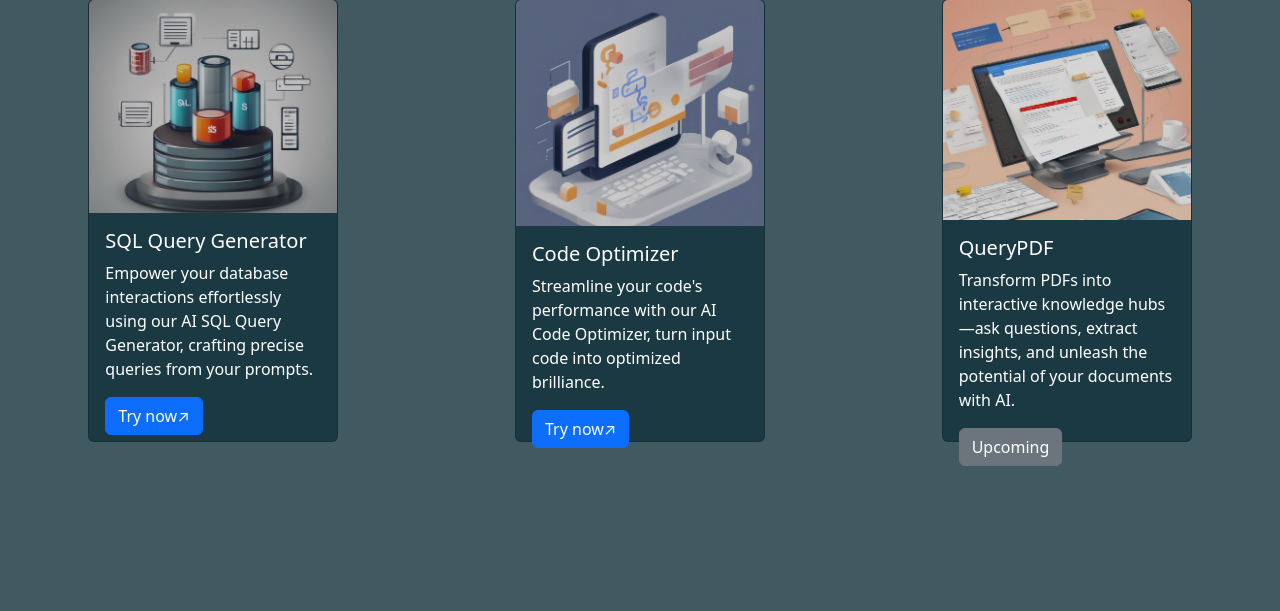
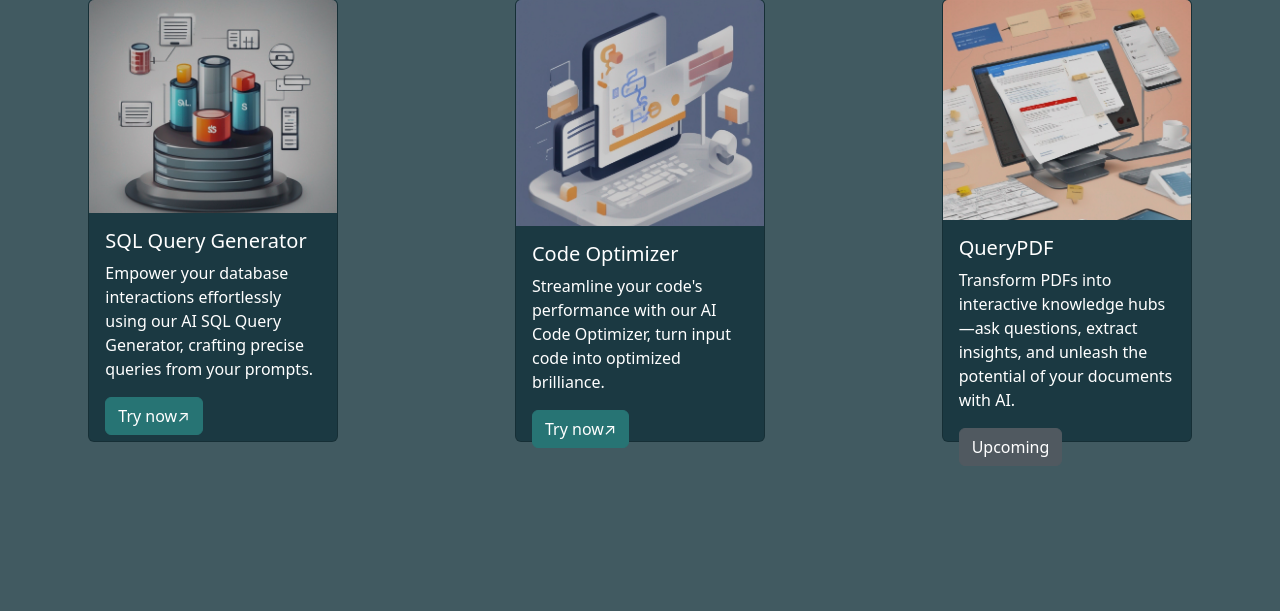
Before and after one commit to ViditDhull/LuciusTensors, a Django app: page / in a window 1280 px wide. Shown: the part 272-883 px from the top of the page. Run offline with Django 4.2, Linux system fonts and the light colour scheme.

Commit message:
Color Update

```diff
--- a/templates/index.html
+++ b/templates/index.html
@@ -15,6 +15,14 @@ margin-left: 10%;
 margin-right: 10%;
 border-radius: 15px;
 padding: 12px;
+}
+.btn-primary {
+  background-color: #277474; /* Change this color to your desired color */
+  border-color: #277474; /* Border color */
+}
+.btn-secondary {
+  background-color: #505960; /* Change this color to your desired color */
+  border-color: #505960; /* Border color */
 }
 {% endblock cardclass %}
 
```
